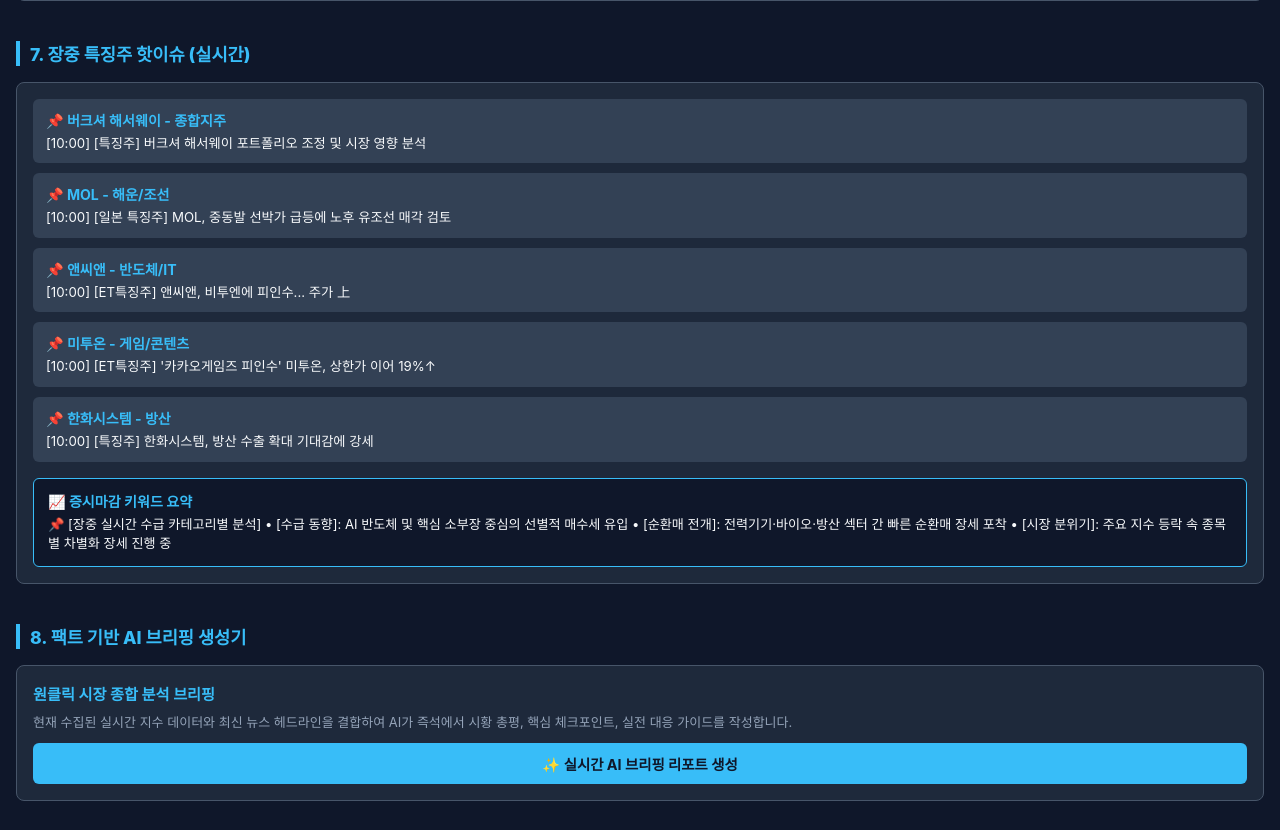
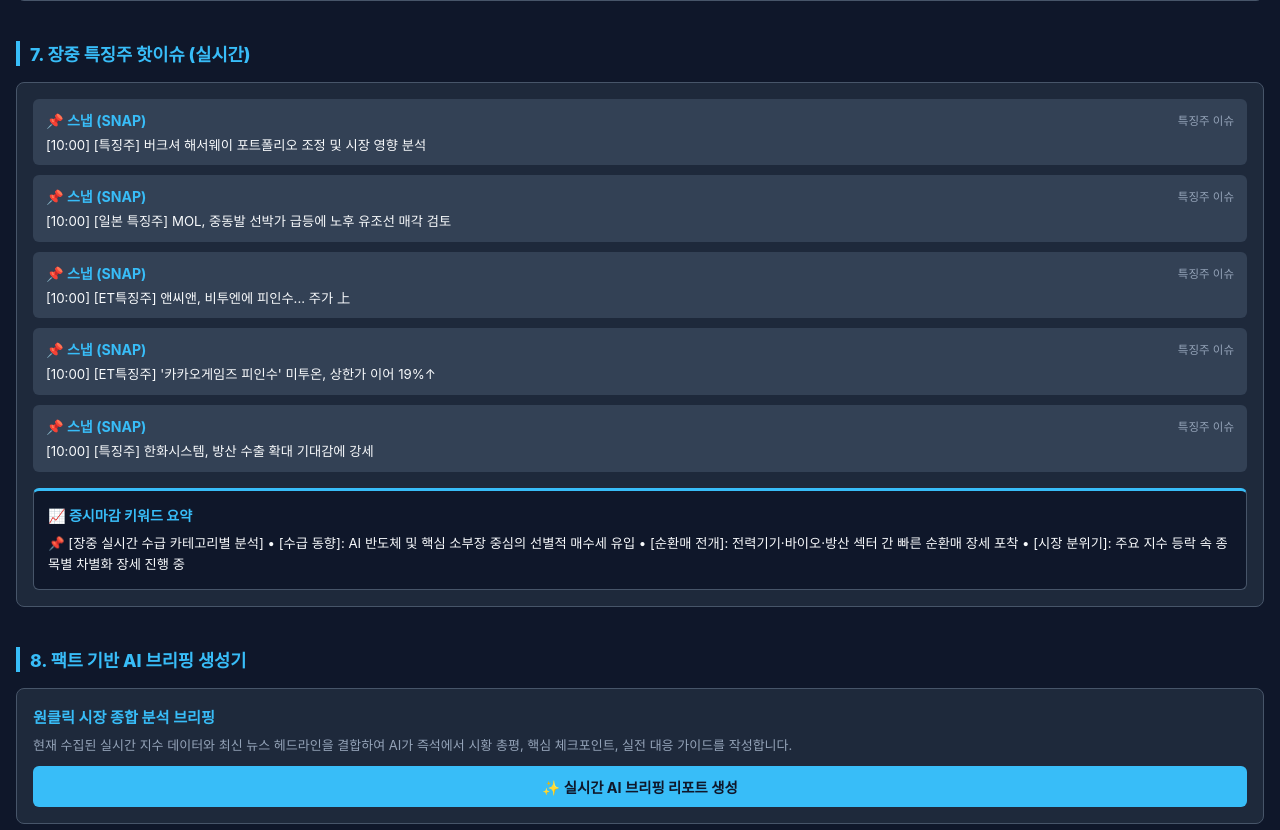
Before and after one commit to pcy005-web/stock-terminal, a Flask app: page / in a window 1280 px wide. Shown: the part 3289-4119 px from the top of the page. Run offline with Flask 3, Linux system fonts and the light colour scheme; data that the repository does not hold is empty.

Commit message:
Update index.html

```diff
--- a/templates/index.html
+++ b/templates/index.html
@@ -291,15 +291,22 @@
             <div id="feature-stocks-container" style="display: flex; flex-direction: column; gap: 10px; margin-bottom: 16px;">
                 {% for item in feature_stocks %}
                 <a href="{{ item.link }}" target="_blank" rel="noopener noreferrer" class="feature-card-link">
-                    <span style="font-weight: 700; font-size: 0.88rem; color: var(--accent-main);">📌 {{ item.stock }}</span>
+                    <div style="display: flex; align-items: center; justify-content: space-between; margin-bottom: 2px;">
+                        <span style="font-weight: 700; font-size: 0.88rem; color: var(--accent-main);">📌 스냅 (SNAP)</span>
+                        <span style="font-size: 0.72rem; color: var(--text-sub);">특징주 이슈</span>
+                    </div>
                     <span style="font-size: 0.83rem; color: var(--text-main); line-height: 1.4;">{{ item.title }}</span>
                 </a>
                 {% endfor %}
             </div>
 
-            <div style="background: var(--bg-primary); border: 1px solid var(--accent-main); border-radius: 6px; padding: 12px 14px;">
-                <div style="font-weight: 700; font-size: 0.88rem; color: var(--accent-main); margin-bottom: 4px;">📈 증시마감 키워드 요약</div>
-                <div id="feature-market-summary-box" style="font-size: 0.82rem; color: var(--text-main); line-height: 1.5;">{{ feature_market_summary }}</div>
+            <div style="background: var(--bg-primary); border: 1px solid var(--border-color); border-top: 3px solid var(--accent-main); border-radius: 6px; padding: 14px;">
+                <div style="font-weight: 700; font-size: 0.88rem; color: var(--accent-main); margin-bottom: 8px; display: flex; align-items: center; gap: 6px;">
+                    📈 증시마감 키워드 요약
+                </div>
+                <div id="feature-market-summary-box" style="font-size: 0.83rem; color: var(--text-main); line-height: 1.6;">
+                    {{ feature_market_summary }}
+                </div>
             </div>
         </div>
     </div>
@@ -392,7 +399,10 @@
                         data.feature_stocks.forEach(item => {
                             html += `
                             <a href="${item.link}" target="_blank" rel="noopener noreferrer" class="feature-card-link highlight-update">
-                                <span style="font-weight: 700; font-size: 0.88rem; color: var(--accent-main);">📌 ${item.stock}</span>
+                                <div style="display: flex; align-items: center; justify-content: space-between; margin-bottom: 2px;">
+                                    <span style="font-weight: 700; font-size: 0.88rem; color: var(--accent-main);">📌 스냅 (SNAP)</span>
+                                    <span style="font-size: 0.72rem; color: var(--text-sub);">특징주 이슈</span>
+                                </div>
                                 <span style="font-size: 0.83rem; color: var(--text-main); line-height: 1.4;">${item.title}</span>
                             </a>`;
                         });
@@ -415,7 +425,7 @@
         // 3초마다 지표 갱신
         setInterval(updateMarketQuotes, 3000);
 
-        // 15초마다 특징주 및 증시요약 키워드 비동기 갱신 (실시간성 강화)
+        // 15초마다 특징주 및 증시요약 키워드 비동기 갱신
         setInterval(updateFeatureStocks, 15000);
     </script>
 </body>
```
